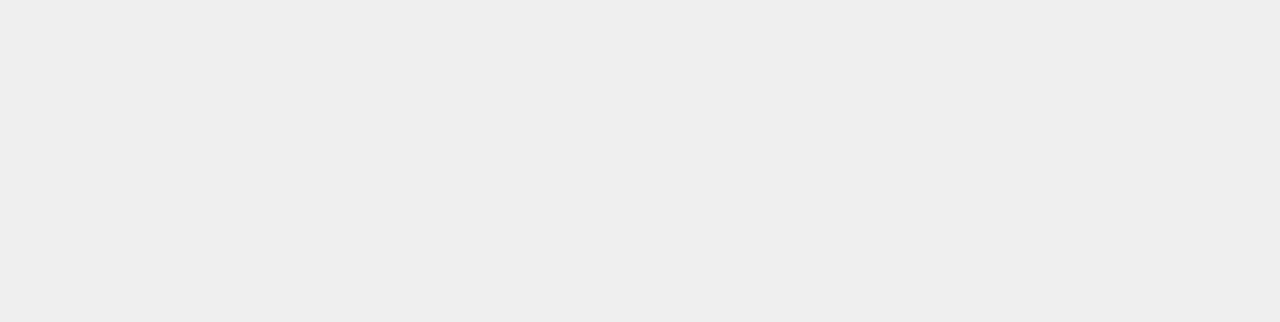
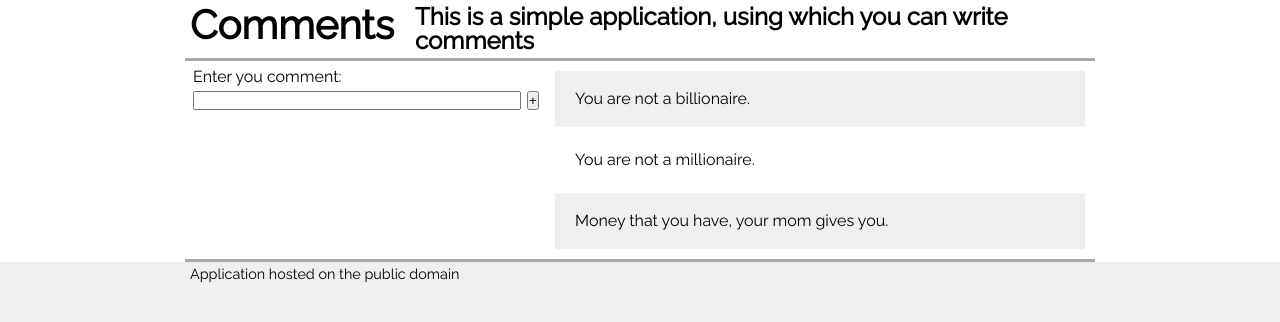
Before and after one commit to kirad/Chapter4, a plain HTML site: page index.html in a window 1280 px wide. Drawn offline with nearby package versions, Linux system fonts and the light colour scheme.

Commit message:
Add stayle for full page

```diff
--- a/index.html
+++ b/index.html
@@ -1,11 +1,41 @@
 <!DOCTYPE html>
-<html>
+<html lang="en">
 <head>
 	<title>Second Web App</title>
+	<link href="reset.css" rel="stylesheet" type="text/css">
 	<link href="style.css" rel="stylesheet" type="text/css">
+	<link href="https://fonts.googleapis.com/css?family=Raleway" rel="stylesheet">
 </head>
-<body>
-
-<script src="app.js"></script>
-</body>
+	<body>
+		<header>
+			<div class="container">
+				<div class="application-name">
+					<h1>Comments</h1>
+				</div>
+				<div class="description">
+					<h2>This is a simple application, using which you can write comments</h2>
+				</div>
+			</div>
+		</header>
+		<main>
+			<div class="container">
+				<section class="comment-input">
+					<p>Enter you comment:</p>
+					<input type="text"><button>+</button>
+				</section>
+				<section class="comments">
+					<p class="comment">You are not a billionaire.</p>
+					<p class="comment">You are not a millionaire.</p>
+					<p class="comment">Money that you have, your mom gives you.</p>
+				</section>
+			</div>
+		</main>
+		<footer>
+			<div class="container">
+				<h6>Application hosted on the public domain</h6>
+			</div>
+		</footer>
+		<script src="http://code.jquery.com/jquery-3.3.1.min.js"></script>
+		<script src="app.js"></script>
+	</body>
 </html>
--- /dev/null
+++ b/reset.css
@@ -0,0 +1,43 @@
+html, body, div, span, applet, object, iframe,
+h1, h2, h3, h4, h5, h6, p, blockquote, pre,
+a, abbr, acronym, address, big, cite, code,
+del, dfn, em, img, ins, kbd, q, s, samp,
+small, strike, strong, sub, sup, tt, var,
+b, u, i, center,
+dl, dt, dd, ol, ul, li,
+fieldset, form, label, legend,
+table, caption, tbody, tfoot, thead, tr, th, td,
+article, aside, canvas, details, embed,
+figure, figcaption, footer, header, hgroup,
+menu, nav, output, ruby, section, summary,
+time, mark, audio, video {
+	margin: 0;
+	padding: 0;
+	border: 0;
+	font-size: 100%;
+	font: inherit;
+	vertical-align: baseline;
+}
+/* HTML5 display-role reset for older browsers */
+article, aside, details, figcaption, figure,
+footer, header, hgroup, menu, nav, section {
+	display: block;
+}
+body {
+	line-height: 1;
+}
+ol, ul {
+	list-style: none;
+}
+blockquote, q {
+	quotes: none;
+}
+blockquote:before, blockquote:after,
+q:before, q:after {
+	content: '';
+	content: none;
+}
+table {
+	border-collapse: collapse;
+	border-spacing: 0;
+}
--- a/style.css
+++ b/style.css
@@ -5,4 +5,74 @@
 
 body {
 	background-color: #efefef;
+	font-size: 100%;
+	font-family: 'Raleway', sans-serif;
 }
+
+header, main, footer {
+	min-width: 900px;
+}
+
+header, main {
+	background: #ffffff;
+}
+
+header .container, main .container, footer .container{
+	max-width: 900px;
+	margin: auto;
+	padding: 5px;
+}
+
+header .container, main .container {
+	border-bottom: 3px solid #a8a8a8;
+	overflow: hidden;
+}
+
+header .container .application-name {
+	float: left;
+	width: 25%;
+}
+
+header .container .descriptionm {
+	float: right;
+	width: 75%;
+}
+
+main .container .comment-input {
+	float: left;
+	width: 40%;
+}
+main .container .comment-input * {
+	margin: 3px;
+}
+
+main .container .comment-input input {
+	width: 90%;
+}
+
+main .container .comments {
+	float: right;
+	width: 60%;
+}
+
+main .container .comments .comment {
+	margin: 5px;
+	padding: 20px;
+}
+main .container .comments .comment:nth-child(odd) {
+	background-color: #efefef;
+}
+
+h1 {
+	font-size: 2.5em;
+	font-weight: bold;
+}
+
+h2 {
+	font-size: 1.5em;
+	font-weight: bold;
+}
+
+h6 {
+	font-size: 0.9em;
+}
```
